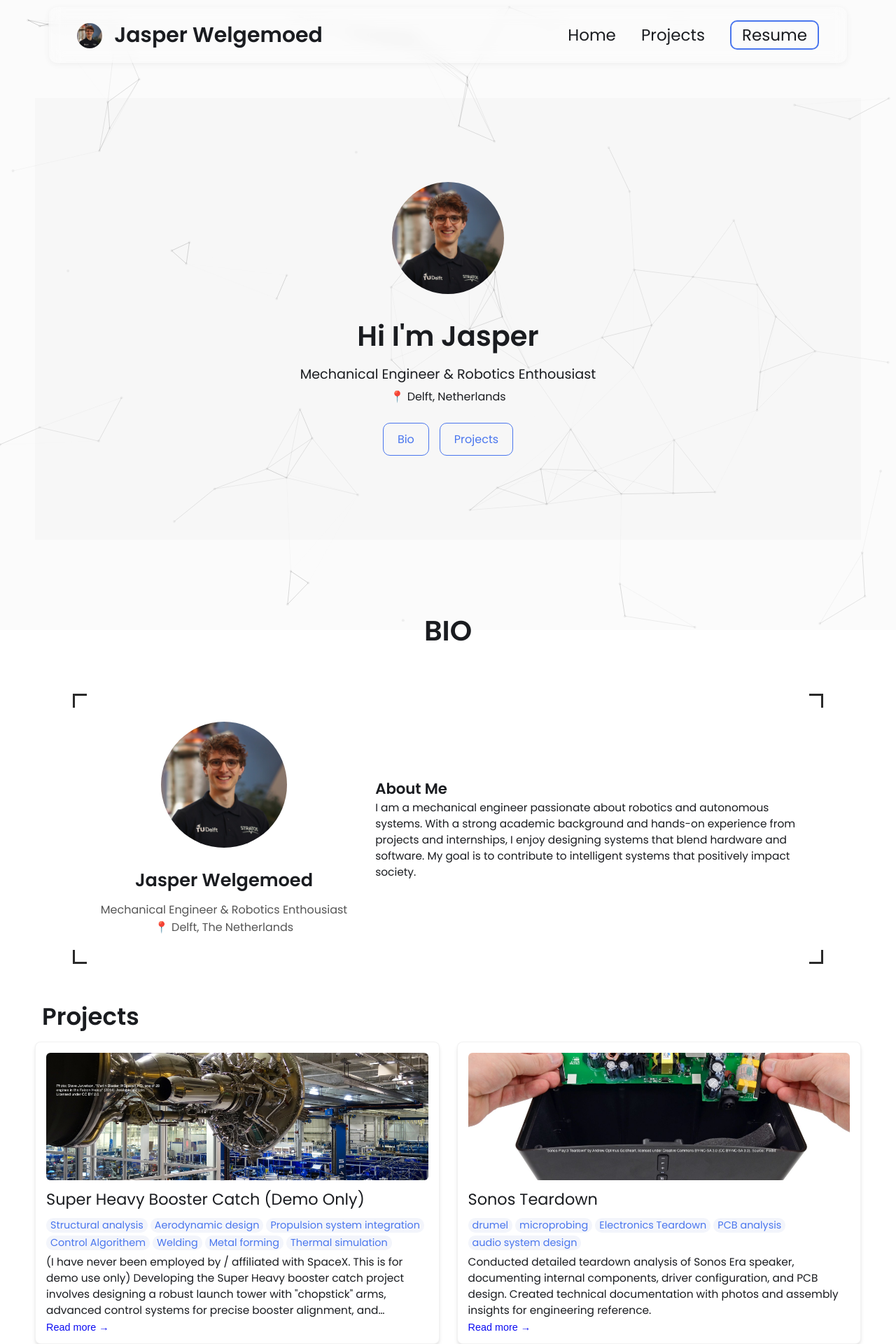
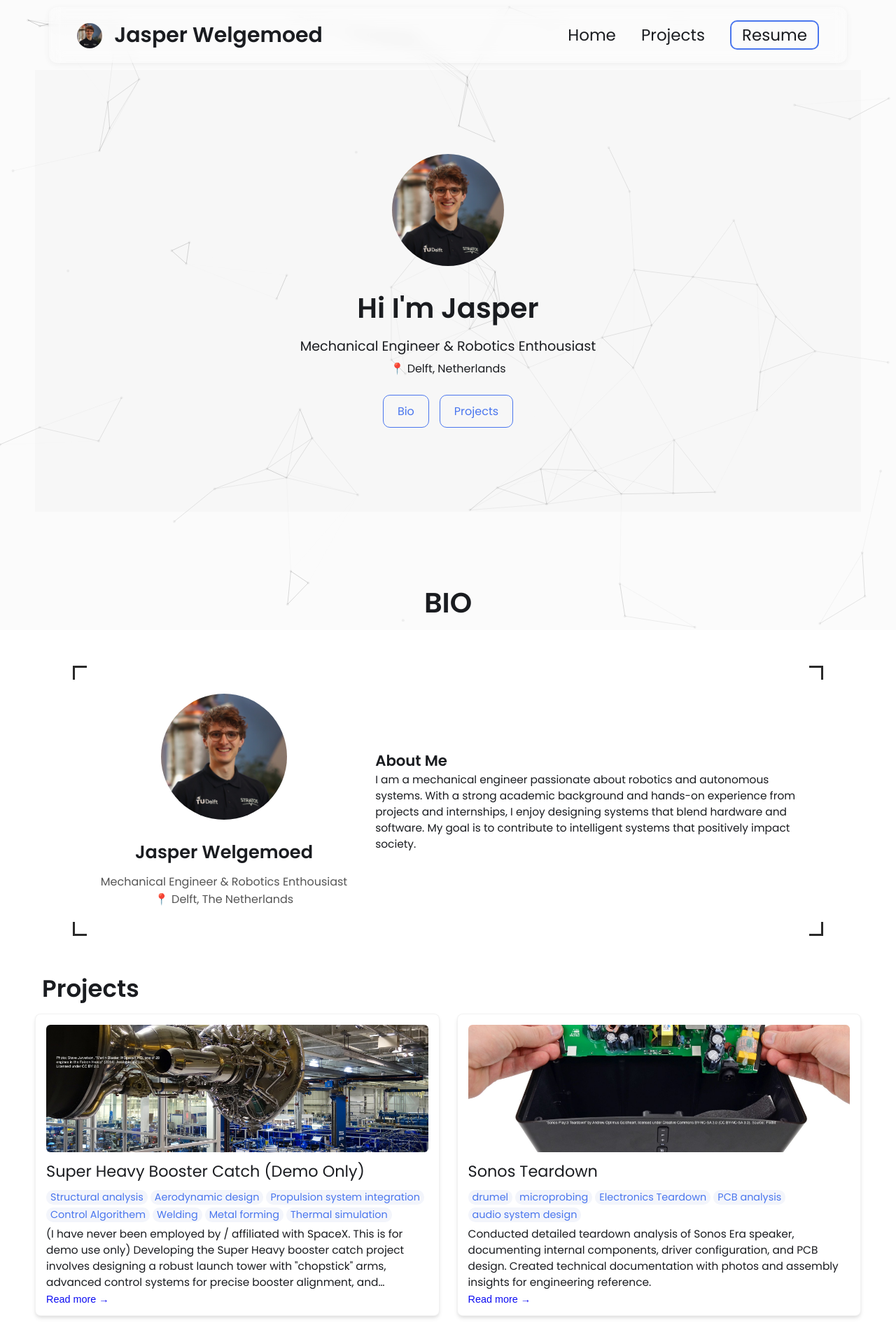
Before and after one commit to jasperwelgemoed/jasperwelgemoed.github.io, a Jekyll site: the page built from index.html, in a window 1280 px wide. Shown: the top 1920 px of the page at 70% size. Built offline with Jekyll 4.4.1, drawn with Linux system fonts in a browser that asks for light colours.

Commit message:
Update styles.css

```diff
--- a/css/styles.css
+++ b/css/styles.css
@@ -154,8 +154,8 @@ nav .mobile-nav {
 
 /* SECTION 1: Hero */
 .hero-section {
-    padding: 0 50px;
-    margin: 50px 0;
+    padding: 0;
+    margin: 0;
     display: flex;  /* This makes .hero-section a flex container */
 }
 
```
